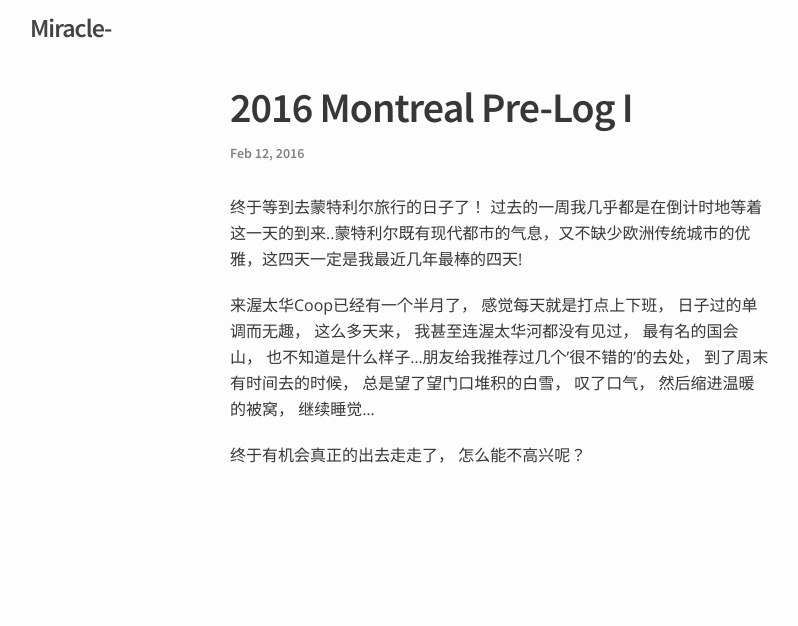
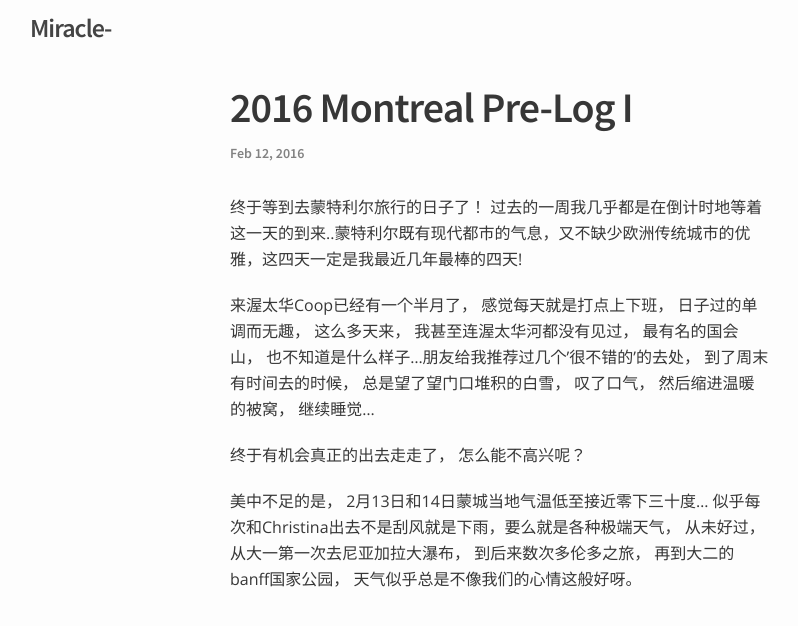
Before and after one commit to YunhaoMiracle/YunhaoMiracle.github.io, a Jekyll site: the page built from _posts/2016-02-12-TravelDay1.md, in a window 1280 px wide. Shown: the top 626 px of the page, without its empty margins (140-938 px from the left). Built offline with Jekyll 4.4.1, drawn with Linux system fonts in a browser that asks for light colours.

Commit message:
some para

```diff
--- a/_posts/2016-02-12-TravelDay1.md
+++ b/_posts/2016-02-12-TravelDay1.md
@@ -12,3 +12,5 @@ categories: Travel
 也不知道是什么样子...朋友给我推荐过几个'很不错的'的去处， 到了周末有时间去的时候， 总是望了望门口堆积的白雪， 叹了口气， 然后缩进温暖的被窝， 继续睡觉...
 
 终于有机会真正的出去走走了， 怎么能不高兴呢？
+
+美中不足的是， 2月13日和14日蒙城当地气温低至接近零下三十度... 似乎每次和Christina出去不是刮风就是下雨，要么就是各种极端天气， 从未好过，从大一第一次去尼亚加拉大瀑布， 到后来数次多伦多之旅， 再到大二的banff国家公园， 天气似乎总是不像我们的心情这般好呀。
```
